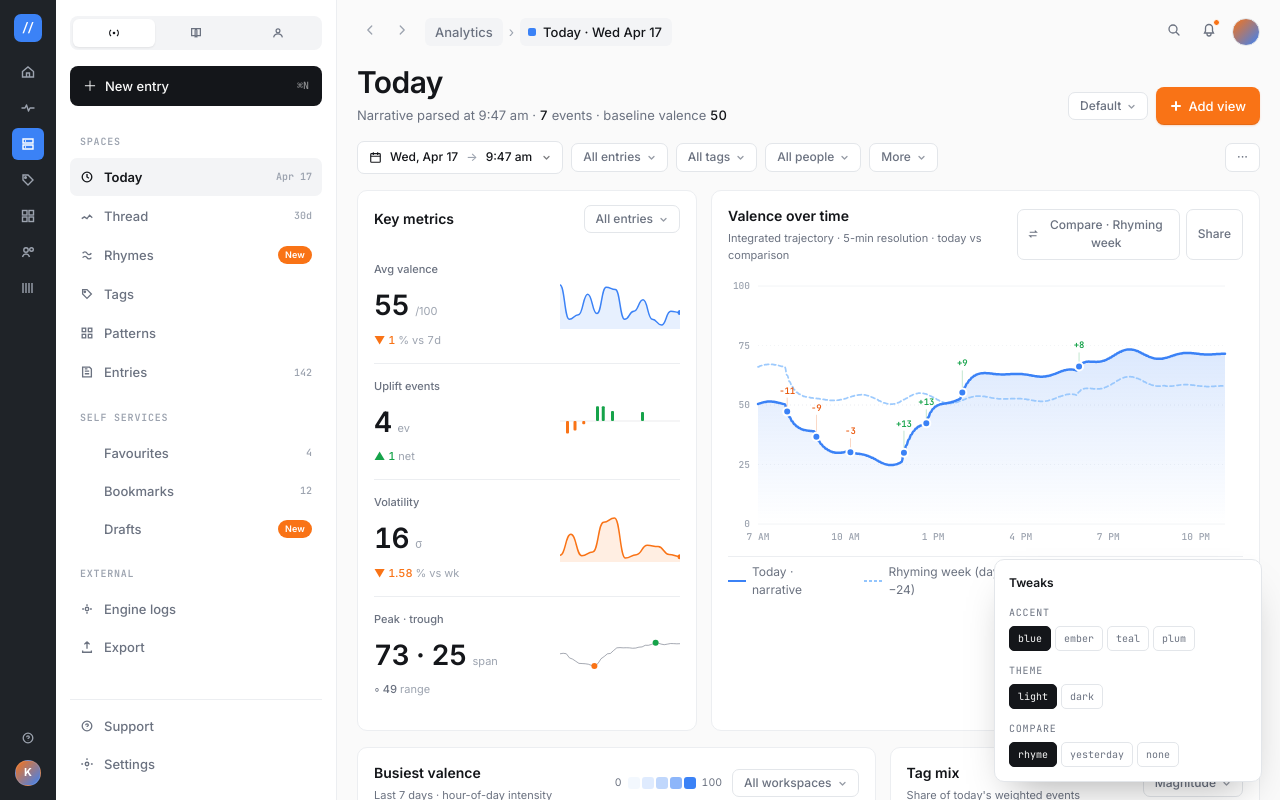
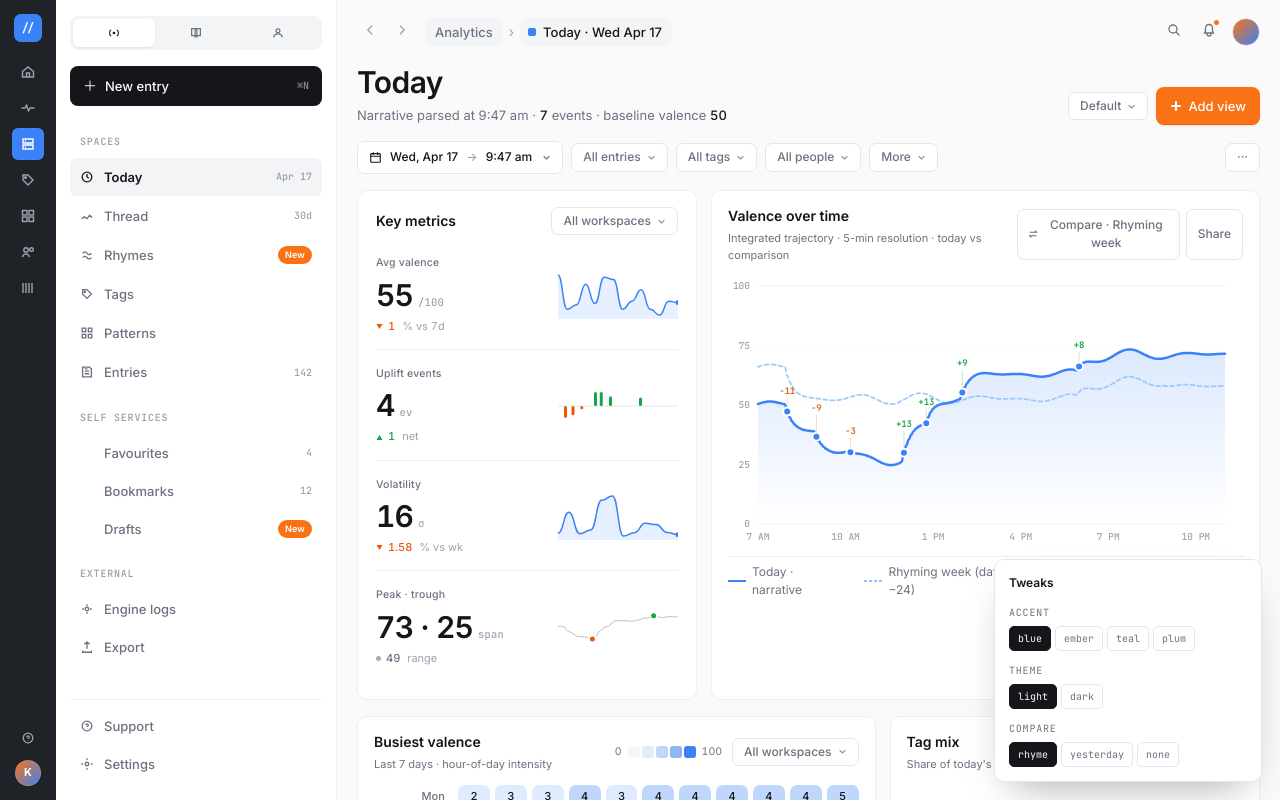
Before and after one commit to the-similarity/base, a Next.js app in the folder the-similarity-app/: page /prudent in a window 1280 px wide. Shown: the top 800 px of the page. Built offline with nearby package versions, Linux system fonts and the light colour scheme.

Commit message:
polish(prudent): key metrics typography + delta triangles + sparkline polish

```diff
--- a/the-similarity-app/app/prudent/dashboard.tsx
+++ b/the-similarity-app/app/prudent/dashboard.tsx
@@ -1106,7 +1106,7 @@ function KeyMetrics({ series, events, history, avg, peak, trough }: KeyMetricsPr
         background: "var(--panel)",
         border: "1px solid var(--line)",
         borderRadius: 10,
-        padding: "14px 16px 18px 16px",
+        padding: "16px 18px 18px 18px",
         display: "flex",
         flexDirection: "column",
       }}
@@ -1116,11 +1116,11 @@ function KeyMetrics({ series, events, history, avg, peak, trough }: KeyMetricsPr
           display: "flex",
           alignItems: "center",
           justifyContent: "space-between",
-          marginBottom: 14,
+          marginBottom: 4,
         }}
       >
         <div style={{ fontSize: 14, fontWeight: 600 }}>Key metrics</div>
-        <Chip label="All entries" caret />
+        <Chip label="All workspaces" caret />
       </div>
 
       <Metric
@@ -1147,7 +1147,7 @@ function KeyMetrics({ series, events, history, avg, peak, trough }: KeyMetricsPr
         unit="σ"
         delta={-1.58}
         deltaSuffix="% vs wk"
-        sparklineCustom={<VolatilitySpark series={series} stroke="var(--warm)" />}
+        sparklineCustom={<VolatilitySpark series={series} stroke="var(--accent)" />}
       />
       <Metric
         label="Peak · trough"
@@ -1191,6 +1191,18 @@ function Metric({
   noborder,
 }: MetricProps) {
   const up: boolean | null = deltaKind === "neutral" ? null : delta >= 0;
+  // Colored filled triangle glyph matches the reference more tightly than the
+  // unicode ▲/▼ characters (which vary wildly in size per-platform).
+  const TriUp = () => (
+    <svg width="7" height="7" viewBox="0 0 7 7" fill="currentColor">
+      <path d="M3.5 1L6.5 6h-6z" />
+    </svg>
+  );
+  const TriDown = () => (
+    <svg width="7" height="7" viewBox="0 0 7 7" fill="currentColor">
+      <path d="M3.5 6L6.5 1h-6z" />
+    </svg>
+  );
   return (
     <div
       style={{
@@ -1198,40 +1210,79 @@ function Metric({
         gridTemplateColumns: "1fr 120px",
         gap: 14,
         alignItems: "center",
-        padding: "14px 0",
+        padding: "16px 0 14px 0",
         borderBottom: noborder ? "none" : "1px solid var(--line)",
       }}
     >
       <div>
-        <div style={{ fontSize: 11, color: "var(--muted)", marginBottom: 6, fontWeight: 500 }}>
+        <div
+          style={{
+            fontSize: 10.5,
+            color: "var(--muted)",
+            marginBottom: 8,
+            fontWeight: 500,
+            letterSpacing: "0.02em",
+          }}
+        >
           {label}
         </div>
-        <div style={{ display: "flex", alignItems: "baseline", gap: 6 }}>
+        <div style={{ display: "flex", alignItems: "baseline", gap: 5 }}>
           <div
             className="tnum"
             style={{
-              fontSize: 28,
+              fontSize: 30,
               fontWeight: 600,
-              letterSpacing: "-0.02em",
+              letterSpacing: "-0.03em",
               color: "var(--ink)",
+              lineHeight: 1,
             }}
           >
             {value}
           </div>
-          <div style={{ fontSize: 11, color: "var(--faint)" }}>{unit}</div>
+          <div
+            className="mono"
+            style={{
+              fontSize: 10.5,
+              color: "var(--faint)",
+              fontWeight: 500,
+              letterSpacing: "0.02em",
+            }}
+          >
+            {unit}
+          </div>
         </div>
         <div
           className="tnum"
           style={{
             fontSize: 11,
-            marginTop: 4,
-            color: up === null ? "var(--muted)" : up ? "var(--green)" : "var(--warm)",
+            marginTop: 8,
+            color: up === null ? "var(--muted)" : up ? "var(--green)" : "var(--warm-strong)",
             fontWeight: 500,
+            display: "inline-flex",
+            alignItems: "center",
+            gap: 5,
           }}
         >
-          {up === null ? "◦" : up ? "▲" : "▼"}{" "}
-          {Math.abs(delta).toFixed(delta % 1 === 0 ? 0 : 2)}{" "}
-          <span style={{ color: "var(--faint)", fontWeight: 400 }}>{deltaSuffix}</span>
+          {up === null ? (
+            <span
+              style={{
+                width: 5,
+                height: 5,
+                background: "currentColor",
+                borderRadius: "50%",
+                display: "inline-block",
+                opacity: 0.6,
+              }}
+            />
+          ) : up ? (
+            <TriUp />
+          ) : (
+            <TriDown />
+          )}
+          <span>{Math.abs(delta).toFixed(delta % 1 === 0 ? 0 : 2)}</span>
+          <span style={{ color: "var(--faint)", fontWeight: 400, marginLeft: 2 }}>
+            {deltaSuffix}
+          </span>
         </div>
       </div>
       <div style={{ width: 120, height: 52, display: "flex", alignItems: "center" }}>
@@ -1291,12 +1342,21 @@ function EventsSpark({ events }: { events: Event[] }) {
   const height = 48;
   return (
     <svg width={width} height={height}>
-      <line x1="0" x2={width} y1={height / 2} y2={height / 2} stroke="currentColor" opacity="0.08" />
+      {/* Zero axis — a faint line of the panel line-mid color so bars read
+          as discrete +/- pillars rather than floating glyphs. */}
+      <line
+        x1="0"
+        x2={width}
+        y1={height / 2}
+        y2={height / 2}
+        stroke="var(--line-mid)"
+        strokeWidth="1"
+      />
       {events.map((e, i) => {
         const x = (e.time / maxT) * width;
         const up = e.delta > 0;
         const mag = Math.min(1, Math.abs(e.delta) / 20);
-        const h = mag * (height / 2 - 2);
+        const h = Math.max(2, mag * (height / 2 - 3));
         return (
           <rect
             key={i}
@@ -1304,8 +1364,8 @@ function EventsSpark({ events }: { events: Event[] }) {
             y={up ? height / 2 - h : height / 2}
             width="3"
             height={h}
-            fill={up ? "var(--green)" : "var(--warm)"}
-            rx="1"
+            fill={up ? "var(--green)" : "var(--warm-strong)"}
+            rx="1.5"
           />
         );
       })}
@@ -1338,6 +1398,9 @@ function PeakTroughSpark({
   const height = 48;
   const min = 0;
   const max = 100;
+  // Smooth-sample to avoid jagged polyline segments. We sample every 5th point
+  // and interpolate between them with cubic-Bezier midpoints so the shape
+  // reads as a delicate curve.
   const pts = series
     .filter((_, i) => i % 5 === 0)
     .map((p, i, arr) => [
@@ -1345,15 +1408,41 @@ function PeakTroughSpark({
       (1 - (p.v - min) / (max - min)) * height,
     ] as const);
   let d = `M ${pts[0][0]} ${pts[0][1]}`;
-  for (let i = 1; i < pts.length; i++) d += ` L ${pts[i][0]} ${pts[i][1]}`;
+  for (let i = 1; i < pts.length; i++) {
+    const [x0, y0] = pts[i - 1];
+    const [x1, y1] = pts[i];
+    const mx = (x0 + x1) / 2;
+    d += ` C ${mx} ${y0}, ${mx} ${y1}, ${x1} ${y1}`;
+  }
   const maxT = 16 * 60;
   const px = (peak.t / maxT) * width;
   const tx = (trough.t / maxT) * width;
   return (
     <svg width={width} height={height}>
-      <path d={d} fill="none" stroke="var(--muted)" strokeWidth="1" opacity="0.6" />
-      <circle cx={px} cy={(1 - peak.v / 100) * height} r="3" fill="var(--green)" />
-      <circle cx={tx} cy={(1 - trough.v / 100) * height} r="3" fill="var(--warm)" />
+      <path
+        d={d}
+        fill="none"
+        stroke="var(--muted)"
+        strokeWidth="1"
+        strokeLinecap="round"
+        opacity="0.45"
+      />
+      <circle
+        cx={px}
+        cy={(1 - peak.v / 100) * height}
+        r="3.25"
+        fill="var(--green)"
+        stroke="var(--panel)"
+        strokeWidth="1.5"
+      />
+      <circle
+        cx={tx}
+        cy={(1 - trough.v / 100) * height}
+        r="3.25"
+        fill="var(--warm-strong)"
+        stroke="var(--panel)"
+        strokeWidth="1.5"
+      />
     </svg>
   );
 }
```
